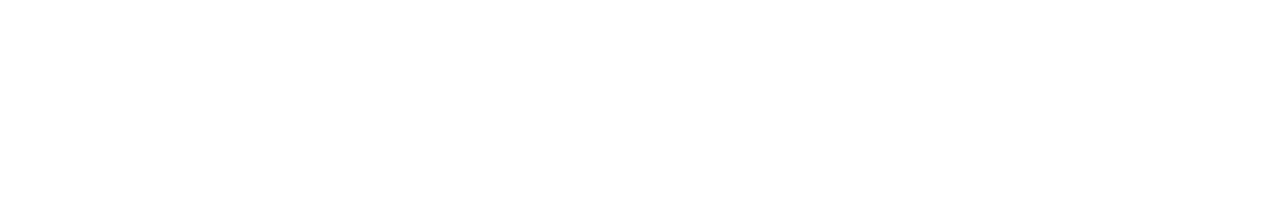
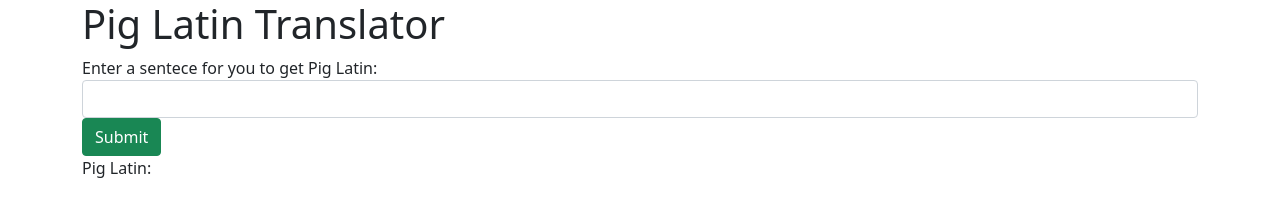
Before and after one commit to JesseDWhite/piglatin-translator, a plain HTML site: page index.html in a window 1280 px wide. Drawn offline with nearby package versions, Linux system fonts and the light colour scheme.

Commit message:
create initial HTML markup for input.
co-authored-by: Min Chang <minchangmhc@gmail.com>

```diff
--- a/index.html
+++ b/index.html
@@ -16,7 +16,17 @@
 </head>
 
 <body>
-
+    <div class="container">
+        <h1>Pig Latin Translator</h1>
+        <div class="form-group">
+            <form>
+                <label for="passage">Enter a sentece for you to get Pig Latin:</label>
+                <input type="text" name="passage" id="passage" class="form-control">
+                <button type="submit" class="btn btn-success">Submit</button>
+            </form>
+        </div>
+        <p>Pig Latin: <span id="pigLatin"></span></p>
+    </div>
 </body>
 
 </html>
```
